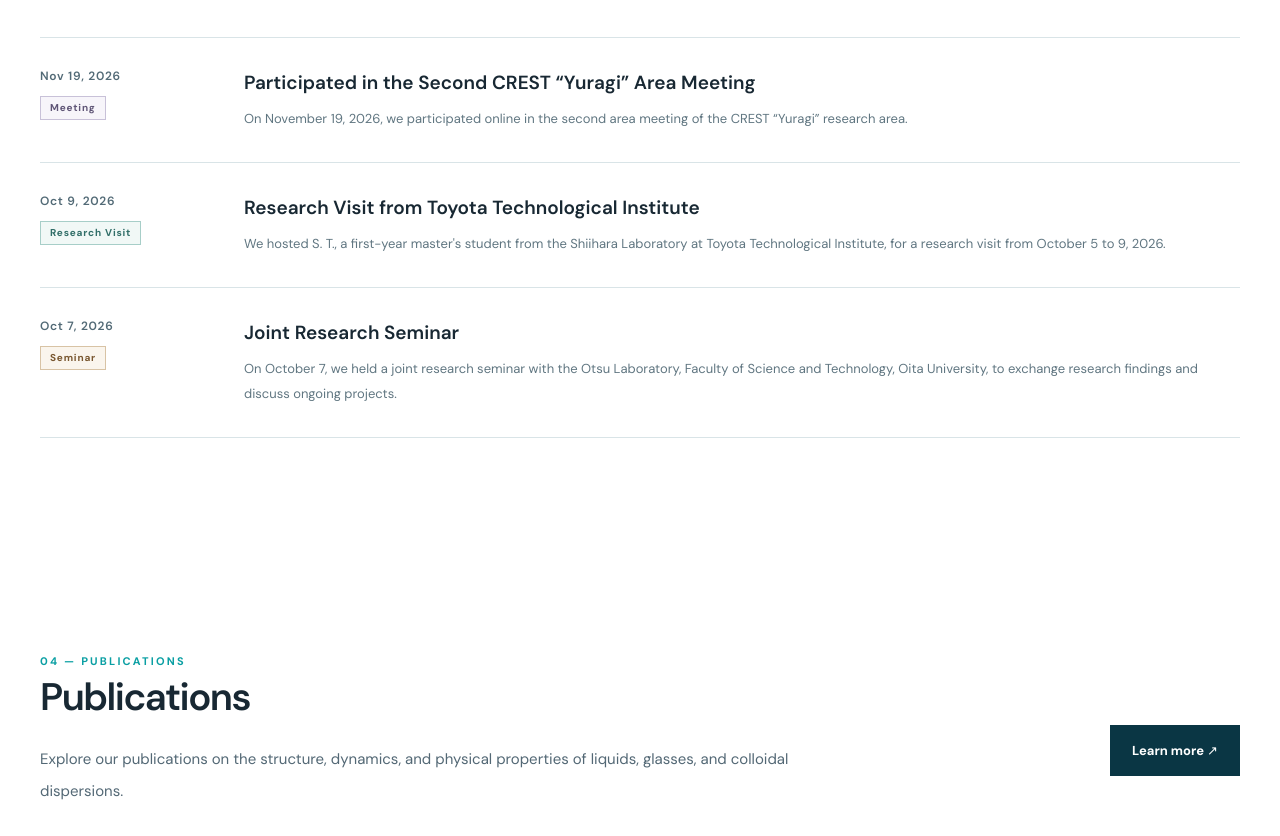
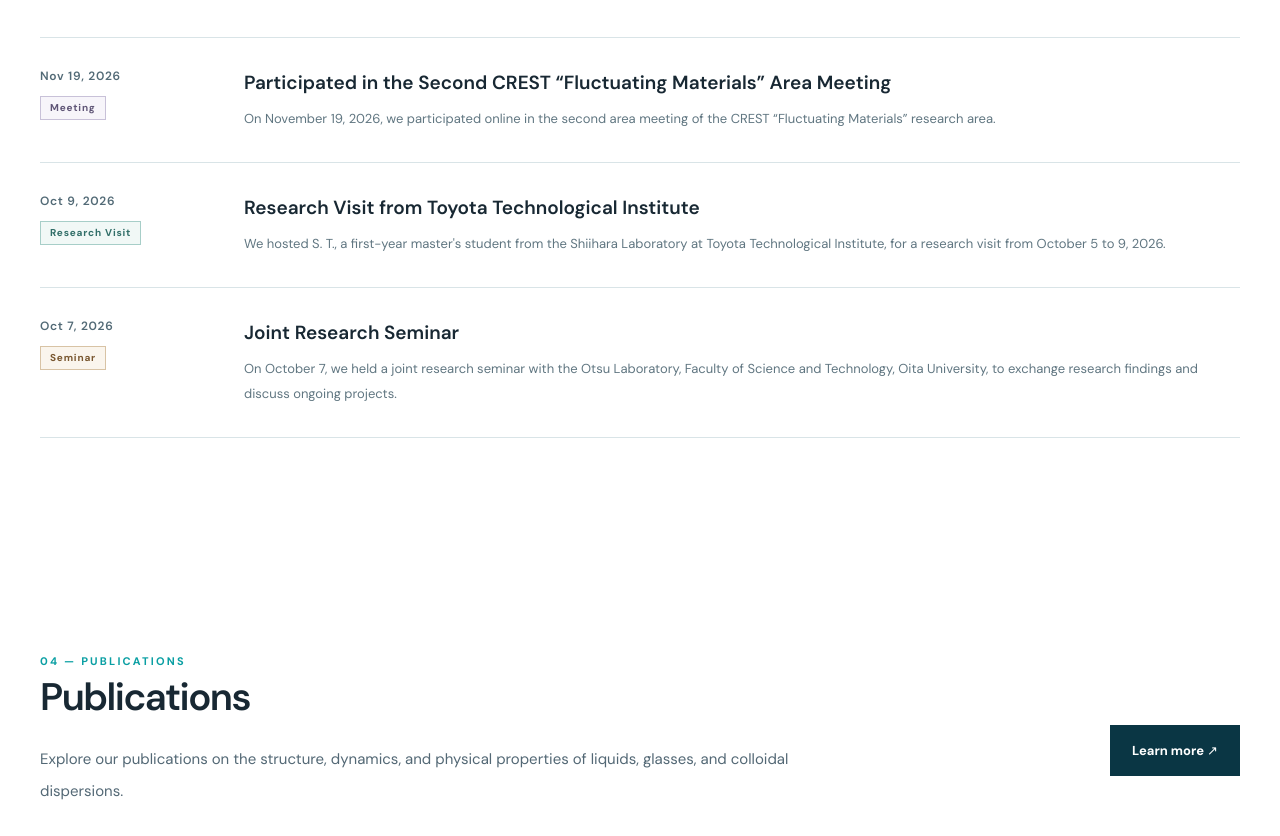
Before and after one commit to tiwashita2525/iwashita-lab-website, an Astro site: page /iwashita-lab-website/en/ in a window 1280 px wide. Shown: the part 2473-3309 px from the top of the page. Built offline with nearby package versions, Linux system fonts and the light colour scheme; Astro itself is replaced by a stand-in of ours.

Commit message:
Add CREST Fluctuating Materials meeting news

```diff
--- a/src/data/news.js
+++ b/src/data/news.js
@@ -47,10 +47,10 @@ export const newsItems = [
     id: 'crest-yuragi-area-meeting-2026',
     date: '2026-11-19',
     category: 'meeting',
-    titleJa: 'CREST「ゆらぎ」第2回領域会議にオンライン参加',
-    titleEn: 'Participated in the Second CREST “Yuragi” Area Meeting',
-    bodyJa: '2026年11月19日、CREST「ゆらぎ」の第2回領域会議にオンラインで参加しました。',
-    bodyEn: 'On November 19, 2026, we participated online in the second area meeting of the CREST “Yuragi” research area.',
+    titleJa: 'CREST「ゆらぎ材料」第2回領域会議にオンライン参加',
+    titleEn: 'Participated in the Second CREST “Fluctuating Materials” Area Meeting',
+    bodyJa: '2026年11月19日、CREST「ゆらぎ材料」の第2回領域会議にオンラインで参加しました。',
+    bodyEn: 'On November 19, 2026, we participated online in the second area meeting of the CREST “Fluctuating Materials” research area.',
     relatedUrl: null,
   },
   {
```
